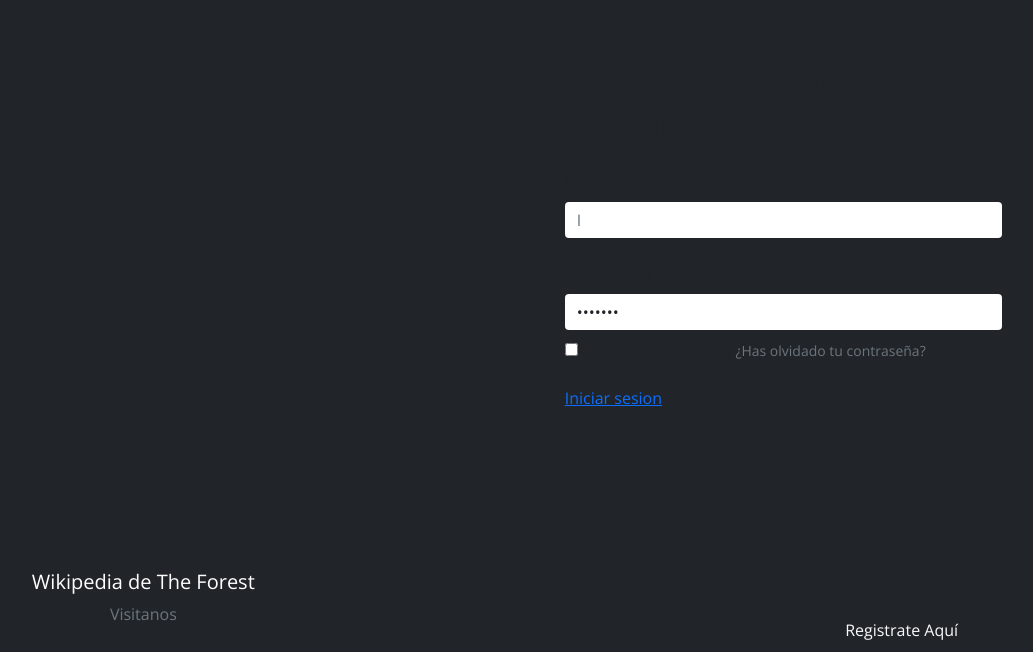
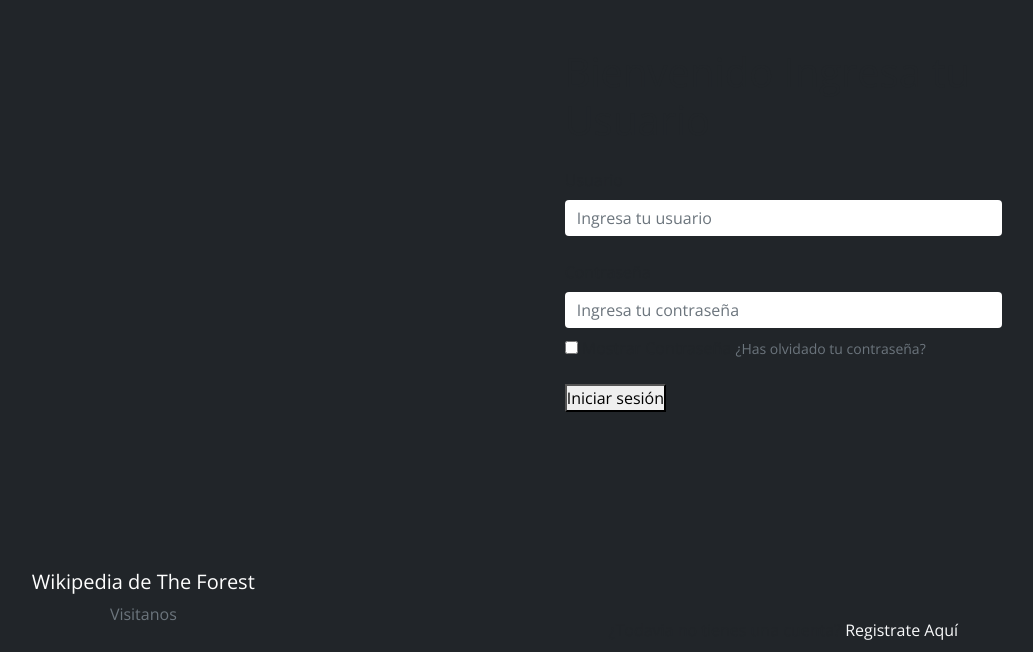
Before and after one commit to AndresSCP/Encargo4, a Django app: page /usuarios/login/ in a window 1280 px wide. Shown: the part 205-857 px from the top of the page, without its empty margins (230-1263 px from the left). Run offline with Django 5.2, Linux system fonts and the light colour scheme; some libraries are stand-ins or nearby versions.

Commit message:
login ok sin verificar tipo

```diff
--- a/core/admin.py
+++ b/core/admin.py
@@ -1,3 +1 @@
 from django.db import models
-
-# Create your models here.
--- a/core/templates/usuarios/inicio_sesion_wiki.html
+++ b/core/templates/usuarios/inicio_sesion_wiki.html
@@ -84,21 +84,34 @@
                 </div>
                 <div class="align-self-center w-100 px-lg-5 py-lg-4 p-4">
                 <h1 class="font-weight-bold mb-4" id="subir">Bienvenido Ingresa tu Usuario</h1>
-                <form class="mb-5">
+                <form class="mb-5" method="post" action="{% url 'login' %}">
+                    {% csrf_token %}
+
+                    {% if error %}
+                    <div class="alert alert-danger" role="alert">
+                        {{ error }}
+                    </div>
+                    {% endif %}
+
                     <div class="mb-4">
-                      <label for="exampleInputEmail1" class="form-label font-weight-bold">Email</label>
-                      <input type="email" class="form-control bg-dark-x border-0" id="exampleInputEmail1" placeholder="I" aria-describedby="emailHelp" style="background-color: #ffffff;">
+                        <label for="exampleInputUsername1" class="form-label font-weight-bold">Usuario</label>
+                        <input type="text" name="username" class="form-control bg-dark-x border-0" id="exampleInputUsername1" placeholder="Ingresa tu usuario" style="background-color: #ffffff;">
                     </div>
+
                     <div class="mb-4">
-                      <label for="exampleInputPassword1" class="form-label font-weight-bold">Contraseña</label>
-                      <input type="password" value="FakePSW" id="myInput" class="form-control bg-dark-x border-0 mb-2" placeholder="Ingresa tu contraseña" id="exampleInputPassword1"
-                      pattern="(?=.*\d)(?=.*[a-z])(?=.*[A-Z]).{8,}" title="Must contain at least one number and one uppercase and lowercase letter, and at least 8 or more characters" required style="background-color: #ffffff;">
-                      <input type="checkbox" onclick="myFunction()"> Mostrar Contraseña
-                      <a href="recuperarcontra.html" id="emailHelp" class="form-text text-muted text-decoration-none">  ¿Has olvidado tu contraseña?</a>
+                        <label for="exampleInputPassword1" class="form-label font-weight-bold">Contraseña</label>
+                        <input type="password" name="password" id="myInput" class="form-control bg-dark-x border-0 mb-2" placeholder="Ingresa tu contraseña"
+                            pattern="(?=.*\d)(?=.*[a-z])(?=.*[A-Z]).{8,}"
+                            title="Must contain at least one number and one uppercase and lowercase letter, and at least 8 or more characters"
+                            required style="background-color: #ffffff;">
+                        <input type="checkbox" onclick="myFunction()"> Mostrar Contraseña
+                        <a href="recuperarcontra.html" id="emailHelp" class="form-text text-muted text-decoration-none">¿Has olvidado tu contraseña?</a>
                     </div>
-                    <a href="{% url 'menuprincipal' %}" class="button">Iniciar sesion</a>
 
-                  </form>
+                    <button type="submit" class="button">Iniciar sesión</button>
+</form>
+
+
 
 
                 </div>
--- a/core/views.py
+++ b/core/views.py
@@ -1,4 +1,9 @@
 from django.shortcuts import render
+from django.shortcuts import redirect
+from django.contrib.auth.forms import AuthenticationForm
+from django.contrib.auth import authenticate
+from django.contrib.auth import login as auth_login
+
 
 def index(request):
     return render(request, 'menuprincipal_wiki.html')
@@ -7,6 +12,32 @@ def forowiki(request):
     return render(request, 'usuarios/forowiki.html')
 
 def login(request):
+    if request.method == 'POST':
+        formulario = AuthenticationForm(request, data=request.POST)
+        if formulario.is_valid():
+            nombre_usuario = formulario.cleaned_data.get('username')
+            contrasena = formulario.cleaned_data.get('password')
+            usuario = authenticate(username=nombre_usuario, password=contrasena)
+            if usuario is None:
+                context = {
+                    'formulario': formulario,
+                    'error': 'El usuario o la contraseña son incorrectos.'
+                }
+                return render(request, 'usuarios/inicio_sesion_wiki.html')
+            else:
+                auth_login(request, usuario)
+                return redirect('menuprincipal')
+        else:
+            context = {
+                'formulario': formulario
+            }
+            return render(request, 'usuarios/inicio_sesion_wiki.html', context)
+
+    else:
+        formulario = AuthenticationForm()
+        context = {
+        'formulario': formulario
+    }
     return render(request, 'usuarios/inicio_sesion_wiki.html')
 
 def registro(request):
```
Also changed, not shown: core/forms.py (added, +18 -0 lines), core/migrations/0001_initial.py, core/migrations/0002_categoria_delete_usuario.py (deleted), core/models.py (line endings or trailing spaces).
